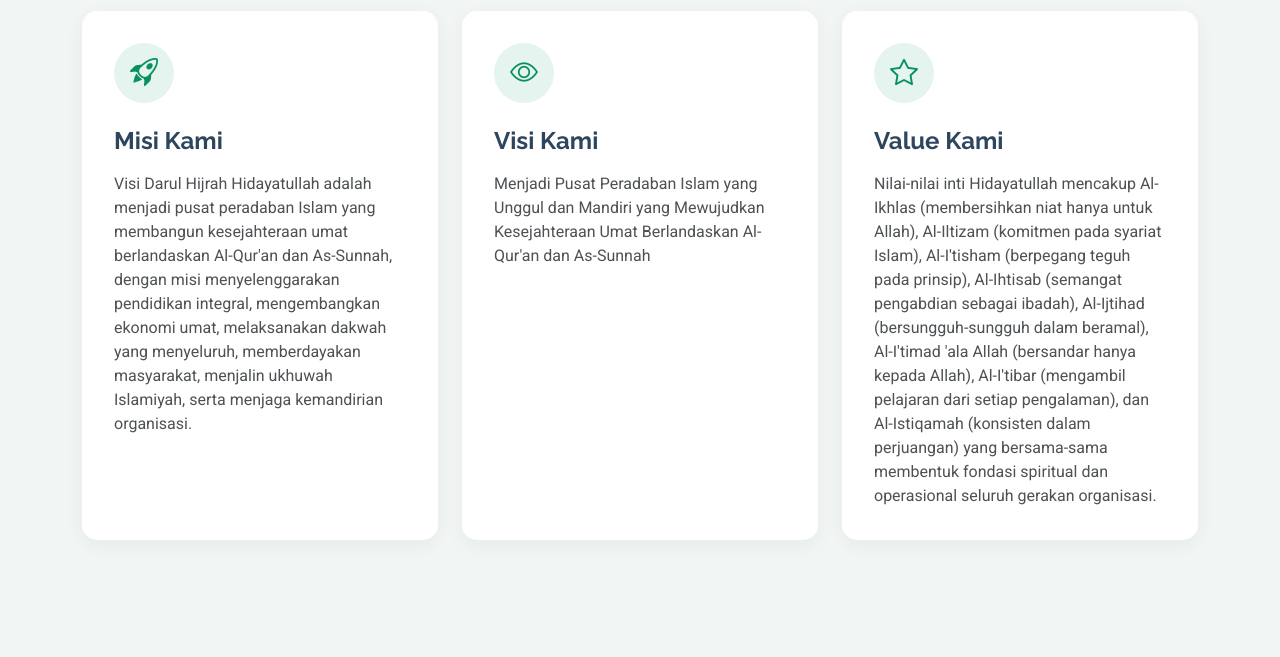
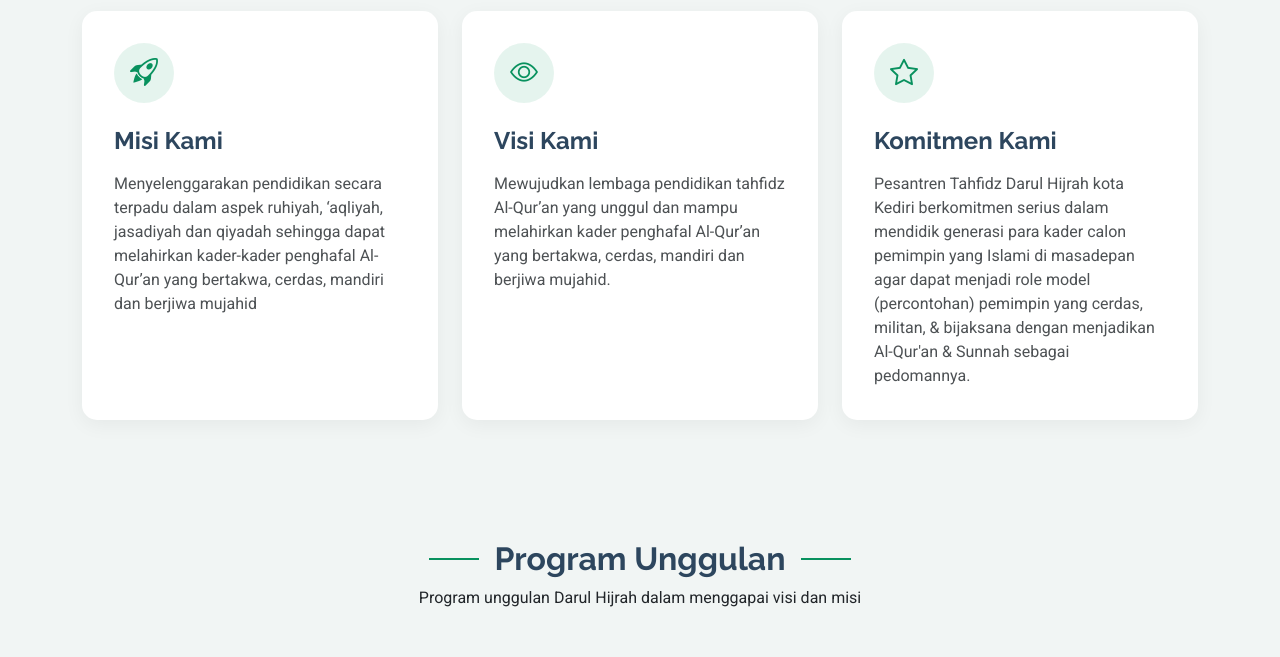
Before and after one commit to DadenJulianto/darul-hijrah14, a plain HTML site: page index.html in a window 1280 px wide. Shown: the part 1400-2057 px from the top of the page. Drawn offline with Linux system fonts and the light colour scheme.

Commit message:
update website lagi

```diff
--- a/index.html
+++ b/index.html
@@ -237,10 +237,13 @@
                 <i class="bi bi-rocket-takeoff"></i>
               </div>
               <h3>Misi Kami</h3>
-              <p>Visi Darul Hijrah Hidayatullah adalah menjadi pusat peradaban Islam yang membangun kesejahteraan umat
-                berlandaskan Al-Qur'an dan As-Sunnah, dengan misi menyelenggarakan pendidikan integral, mengembangkan
-                ekonomi umat, melaksanakan dakwah yang menyeluruh, memberdayakan masyarakat, menjalin ukhuwah Islamiyah,
-                serta menjaga kemandirian organisasi.</p>
+              <p>Menyelenggarakan pendidikan
+                secara terpadu dalam aspek
+                ruhiyah, ‘aqliyah, jasadiyah dan
+                qiyadah sehingga dapat melahirkan
+                kader-kader penghafal Al-Qur’an
+                yang bertakwa, cerdas, mandiri dan
+                berjiwa mujahid</p>
             </div>
           </div>
           <div class="col-md-4" data-aos="fade-up" data-aos-delay="200">
@@ -249,8 +252,11 @@
                 <i class="bi bi-eye"></i>
               </div>
               <h3>Visi Kami</h3>
-              <p>Menjadi Pusat Peradaban Islam yang Unggul dan Mandiri yang Mewujudkan Kesejahteraan Umat Berlandaskan
-                Al-Qur'an dan As-Sunnah</p>
+              <p>Mewujudkan lembaga pendidikan
+                tahfidz Al-Qur’an yang unggul dan
+                mampu melahirkan kader penghafal
+                Al-Qur’an yang bertakwa, cerdas,
+                mandiri dan berjiwa mujahid.</p>
             </div>
           </div>
           <div class="col-md-4" data-aos="fade-up" data-aos-delay="300">
@@ -258,13 +264,12 @@
               <div class="card-icon">
                 <i class="bi bi-star"></i>
               </div>
-              <h3>Value Kami</h3>
-              <p>Nilai-nilai inti Hidayatullah mencakup Al-Ikhlas (membersihkan niat hanya untuk Allah), Al-Iltizam
-                (komitmen pada syariat Islam), Al-I'tisham (berpegang teguh pada prinsip), Al-Ihtisab (semangat
-                pengabdian sebagai ibadah), Al-Ijtihad (bersungguh-sungguh dalam beramal), Al-I'timad 'ala Allah
-                (bersandar hanya kepada Allah), Al-I'tibar (mengambil pelajaran dari setiap pengalaman), dan
-                Al-Istiqamah (konsisten dalam perjuangan) yang bersama-sama membentuk fondasi spiritual dan operasional
-                seluruh gerakan organisasi.</p>
+              <h3>Komitmen Kami</h3>
+              <p>Pesantren Tahfidz Darul Hijrah kota Kediri berkomitmen serius
+                dalam mendidik generasi para kader calon pemimpin yang Islami
+                di masadepan agar dapat menjadi role model (percontohan)
+                pemimpin yang cerdas, militan, & bijaksana dengan menjadikan
+                Al-Qur'an & Sunnah sebagai pedomannya. </p>
             </div>
           </div>
         </div>
```
